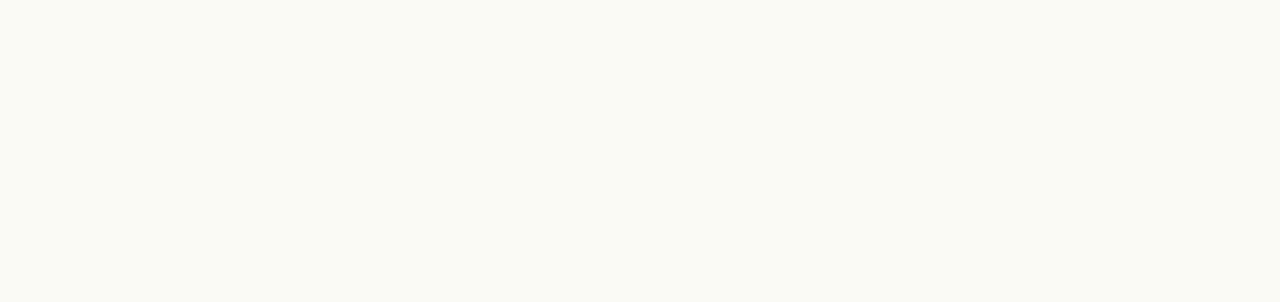
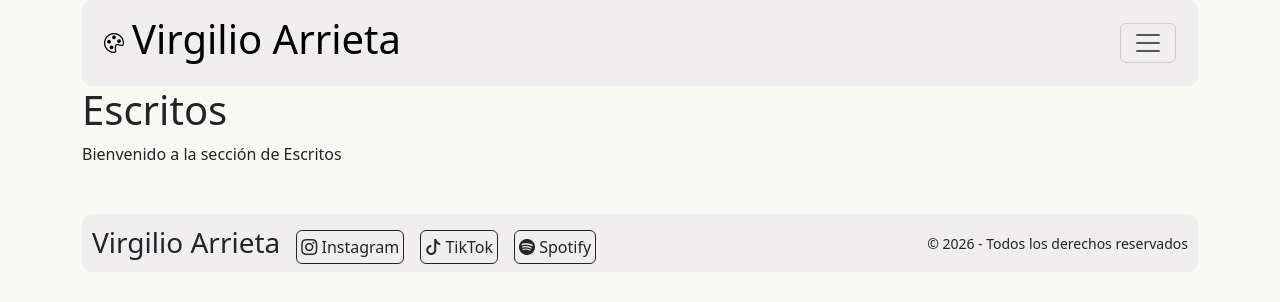
Before and after one commit to DevAnd7/VA-WebPage, a React (Vite) app in the folder VA-WP/: page /escritos in a window 1280 px wide. Before the commit this address had no page. Shown: the top 302 px of the page. Built offline with nearby package versions, Linux system fonts and the light colour scheme.

Commit message:
creacion de layout

```diff
--- /dev/null
+++ b/VA-WP/src/Components/ScrollToTop.jsx
@@ -0,0 +1,15 @@
+import { useEffect } from "react";
+import { useLocation } from "react-router-dom";
+
+export default function ScrollToTop() {
+  const { pathname, hash } = useLocation();
+
+  useEffect(() => {
+    // Si hay hash, NO forzamos scroll arriba
+    if (!hash) {
+      window.scrollTo(0, 0);
+    }
+  }, [pathname]);
+
+  return null;
+}
--- /dev/null
+++ b/VA-WP/src/Layout.jsx
@@ -0,0 +1,25 @@
+import Navbar from "./Components/Navbar";
+import Footer from "./Components/Footer";
+
+import { Outlet } from "react-router-dom";
+
+import ScrollToTop from "./Components/ScrollToTop";
+
+function Layout() {
+  return (
+    <div className="container">
+
+    <ScrollToTop /> {/*Componente para volver al inicio de la página al cambiar de ruta*/}
+
+      <Navbar />
+
+      <main>
+        <Outlet />
+      </main>
+
+      <Footer />
+    </div>
+  );
+}
+
+export default Layout;
--- a/VA-WP/src/Pages/Biografia.jsx
+++ b/VA-WP/src/Pages/Biografia.jsx
@@ -5,7 +5,7 @@ const Biografia = () => {
             <h1>Biografía</h1>
 
 
-            <h3 className="seccion">Virgilio Arrieta: Vida y Obra de un Creador Integral</h3>
+            <h3 className="seccion">Vida y Obra de un Creador Integral</h3>
 
             <div className="row">
                 <div className="col-lg-8">
--- /dev/null
+++ b/VA-WP/src/Pages/Escritos.jsx
@@ -0,0 +1,10 @@
+const Escritos = () => {
+    return (
+        <div>
+            <h1>Escritos</h1>
+            <p>Bienvenido a la sección de Escritos</p>
+        </div>
+    )
+}
+
+export default Escritos;
--- a/VA-WP/src/Pages/Escritura.jsx
+++ /dev/null
@@ -1,10 +0,0 @@
-const Escritura = () => {
-    return (
-        <div>
-            <h1>Escritura</h1>
-            <p>Bienvenido a la sección de Escritura</p>
-        </div>
-    )
-}
-
-export default Escritura;
--- a/VA-WP/src/Pages/Home/Home.jsx
+++ b/VA-WP/src/Pages/Home/Home.jsx
@@ -8,17 +8,15 @@ import Footer from "../../Components/Footer"
 
 function Home() {
   return (
-    <div className="container">
-        <Navbar />
       <div className="d-flex flex-column gap-2">
+
         <Banner />
         <SeccionPintor />
         <SeccionMusico />
         <SeccionEscritor />
         <SeccionBiografia />
+
       </div>
-      <Footer />
-    </div>
   );
 }
 
--- a/VA-WP/src/Pages/Home/SeccionEscritor.jsx
+++ b/VA-WP/src/Pages/Home/SeccionEscritor.jsx
@@ -5,7 +5,7 @@ function SeccionEscritor() {
     return (
         <div className="seccion" id="escritor">
 
-            <Link to="/escritura" className="nav-link">
+            <Link to="/escritos" className="nav-link">
 
                 <h2>Escritor</h2>
 
--- a/VA-WP/src/routes.jsx
+++ b/VA-WP/src/routes.jsx
@@ -1,21 +1,27 @@
 import { Routes, Route } from "react-router-dom";
+
+import Layout from "./Layout";
 
 import Home from "./Pages/Home/Home";
 import Arte from "./Pages/Arte";
 import Musica from "./Pages/Musica";
 import Biografia from "./Pages/Biografia";
-import Escritura from "./Pages/Escritura";
+import Escritos from "./Pages/Escritos";
 
 const AppRoutes = () => {
   return (
     <Routes>
+
+      <Route element={<Layout />}>
         <Route path="/" element={<Home />} />
         <Route path="/arte" element={<Arte />} />
         <Route path="/musica" element={<Musica />} />
         <Route path="/biografia" element={<Biografia />} />
-            <Route path="/escritura" element={<Escritura />} />
+        <Route path="/escritos" element={<Escritos />} />
+      </Route>
+
     </Routes>
   );
-}
+};
 
 export default AppRoutes;
```
Lines whose indentation alone changed are shown as unchanged.
